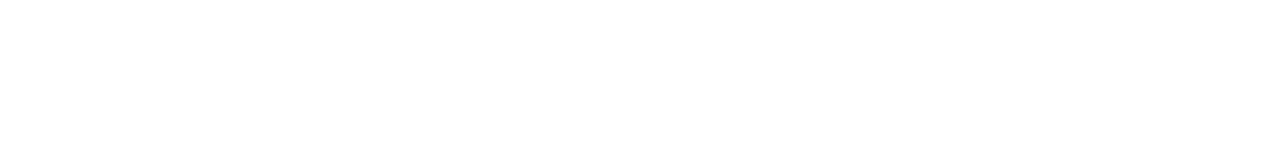
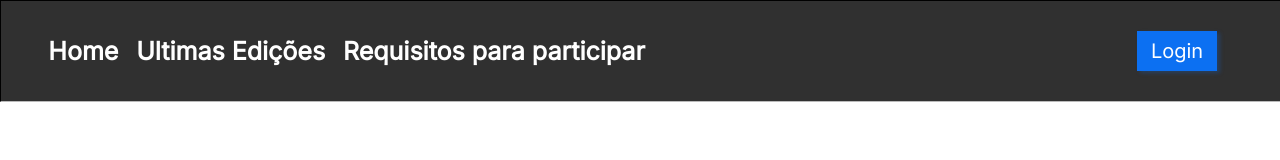
Before and after one commit to Gabrielnm23/bootcamp-dnc, a plain HTML site: page index.html in a window 1280 px wide. Drawn offline with Linux system fonts and the light colour scheme.

Commit message:
Criação do Estilos CSS do Menu

```diff
--- /dev/null
+++ b/estilo.css
@@ -0,0 +1,59 @@
+@import url('https://fonts.googleapis.com/css2?family=Inter&display=swap');
+
+body{
+    margin:0px; /* Margem Externa*/
+    padding:0px; /* Margem Interna*/
+
+}
+/*Barra de navegação principal*/
+    #principal{
+        width:100%;
+        height:100px;
+        border:1px solid black;
+        background-color: #303030;
+
+        display:flex;
+        justify-content: space-between;
+        align-items: center;
+        border-bottom: 1px solid #BaBaBa;
+}
+
+    #menu{
+        display:flex;
+        width:48%;
+        justify-content: space-around;
+        align-items: center;
+
+        margin-left:3%;
+    }
+
+    #principal div a{
+        font-family: "inter";
+        font-size:25px;
+        font-weight:600;
+        color:white;
+        text-decoration: none;
+
+    }
+
+#principal div a:hover{
+    color:red
+}
+
+/*Barra do Login*/
+    #principal button{
+        margin-right: 5%;
+        background-color: #0c70f2;
+        border: 0px;
+
+        height:40px;
+        width:80px;
+        font-family: "inter";
+        font-size:20px;
+        font-weight:600px;
+        color: white;
+
+        box-shadow: 3px 2px 4px rgba(12, 112, 242, 0.25);
+        cursor: pointer;
+
+    }
--- a/index.html
+++ b/index.html
@@ -1,10 +1,17 @@
 <!DOCTYPE html>
 <html lang="pt-br">
 <head>
-
-    <title>Bootcamp</title>
+    <title>Bootcamp DNC</title>
+    <link rel="stylesheet" href="estilo.css">
 </head>
 <body>
-
+    <nav id="principal">
+        <div id="menu">
+            <a href="">Home</a>
+            <a href="">Ultimas Edições</a>
+            <a href="">Requisitos para participar</a>
+        </div>
+        <button>Login</button>
+    </nav>
 </body>
 </html>
```
